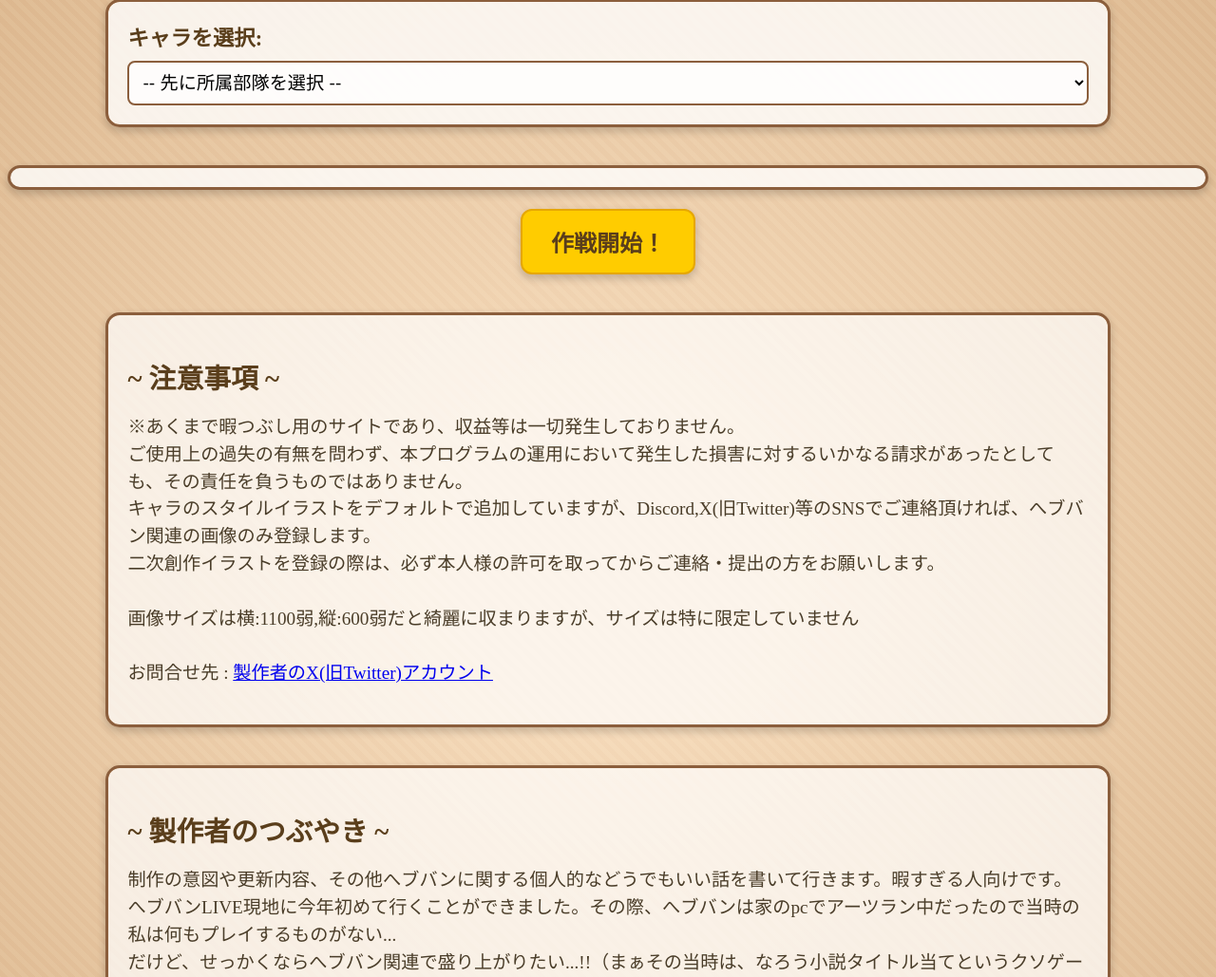
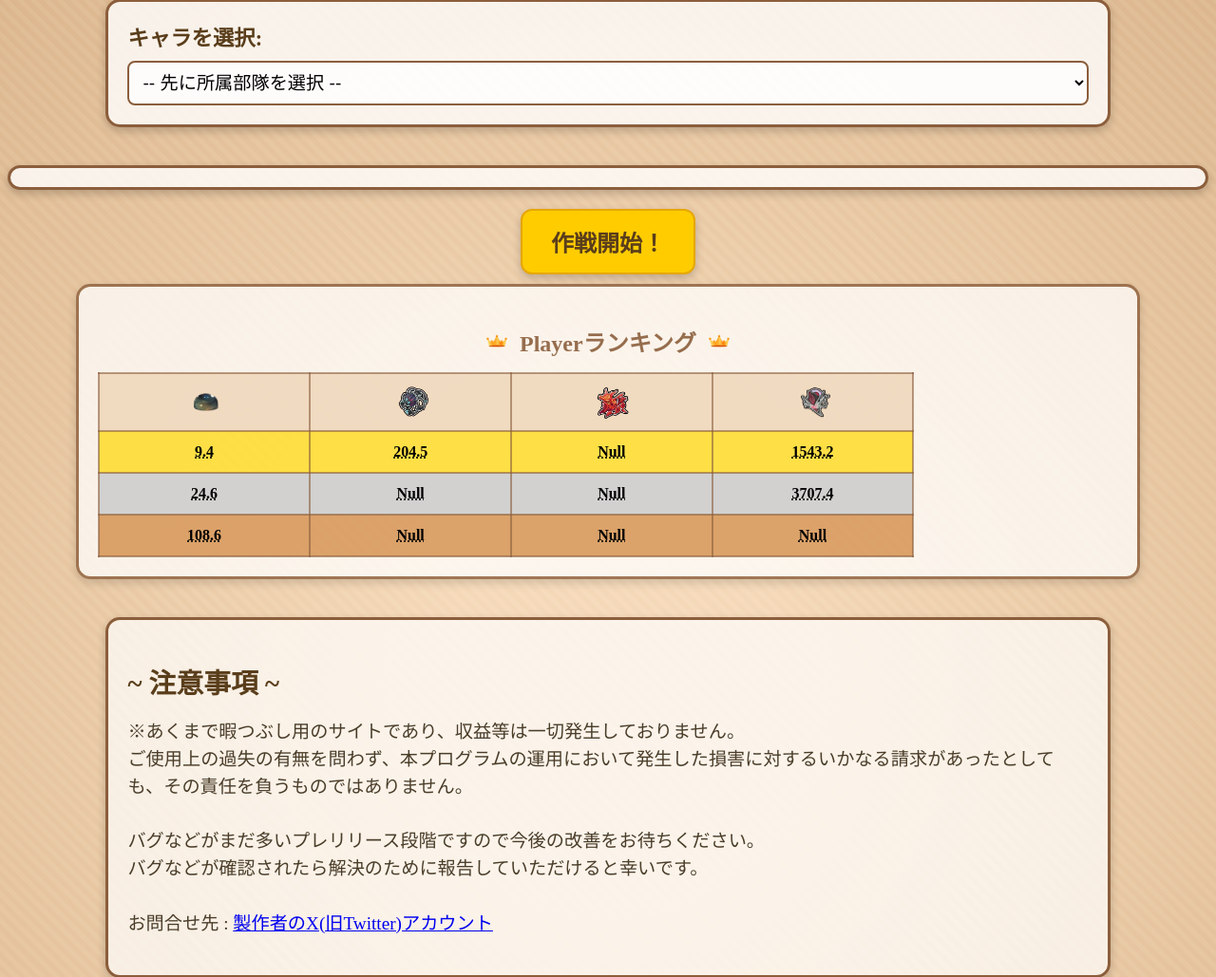
Before and after one commit to Megami1016/Jigsaw, a Flask app: page / in a window 1280 px wide. Shown: the part 918-1947 px from the top of the page at 95% size. Run offline with Flask 3, Linux system fonts and the light colour scheme.

Commit message:
Playerランキング実装と更新

```diff
--- a/static/css/Character_main.css
+++ b/static/css/Character_main.css
@@ -180,6 +180,148 @@ option:hover {
     transform: translateY(2px); /* クリック時に少し沈むエフェクト */
 }
 
+/* ---------------------------- */
+#ranking {
+    background-color: rgba(255, 255, 255, 0.75); /* 少しだけ不透明度を増やす */
+    border: 3px solid rgba(139, 94, 60, 0.8); /* ブラウンの透明感 */
+    border-radius: 15px;
+    padding: 20px;
+    margin: 10px auto;
+    width: 85%;
+    max-width: 1200px; /* 横幅が大きくなりすぎないように */
+    box-shadow: 0 4px 10px rgba(0, 0, 0, 0.15); /* 影を少し薄く */
+    background-clip: padding-box;
+    text-align: center;
+    overflow-x: auto; /* 横スクロール対応 */
+}
+
+#ranking h2 {
+    color: rgba(139, 94, 60, 0.9);
+    font-size: 24px;
+    margin-bottom: 15px;
+    display: flex;
+    align-items: center;
+    justify-content: center;
+    gap: 10px; /* アイコンとの間隔を確保 */
+}
+
+#ranking h2 img {
+    width: 24px; /* アイコンの大きさ調整 */
+    height: 24px;
+    vertical-align: middle;
+}
+
+#ranking-table {
+    width: 80%;
+    border-collapse: collapse;
+    border-spacing: 0;
+}
+
+#ranking-table th, #ranking-table td {
+    border: 2px solid rgba(139, 94, 60, 0.6); /* 枠線も透明感 */
+    padding: 12px 8px;
+    text-align: center;
+    min-width: 60px; /* 最小幅を確保 */
+}
+
+#ranking-table th {
+    background-color: rgba(238, 213, 183, 0.8); /* ベージュを少し透明に */
+    font-size: 18px;
+}
+
+#ranking-table tr:nth-child(1) td {
+    background-color: rgba(255, 215, 0, 0.7); /* ゴールドの透明感 */
+    font-weight: bold;
+}
+
+#ranking-table tr:nth-child(2) td {
+    background-color: rgba(192, 192, 192, 0.7); /* シルバーの透明感 */
+    font-weight: bold;
+}
+
+#ranking-table tr:nth-child(3) td {
+    background-color: rgba(205, 127, 50, 0.7); /* ブロンズの透明感 */
+    font-weight: bold;
+}
+
+#ranking-table tr:nth-child(even) {
+    background-color: rgba(255, 255, 255, 0.5); /* 偶数行の透明感 */
+}
+
+#ranking-table th[colspan="2"] {
+    background-color: rgba(210, 180, 140, 0.7); /* タン色を半透明 */
+    font-size: 18px;
+    padding: 10px;
+}
+
+/* タイムのホバー表示 */
+.time {
+    cursor: pointer;
+    text-decoration: underline dotted;
+    font-weight: bold;
+    position: relative;
+    display: inline-block;
+}
+
+/* タップ時に表示するポップアップ */
+.time::after {
+    content: attr(data-name);
+    position: absolute;
+    bottom: 100%;
+    left: 50%;
+    transform: translateX(-50%);
+    background-color: rgba(0, 0, 0, 0.8);
+    color: #fff;
+    padding: 5px 10px;
+    border-radius: 5px;
+    font-size: 14px;
+    white-space: nowrap;
+    opacity: 0;
+    visibility: hidden;
+    transition: opacity 0.2s ease-in-out;
+}
+
+/* タップ時に表示 */
+.time.active::after {
+    opacity: 1;
+    visibility: visible;
+}
+
+
+.crown-icon {
+    width: 30px;  /* サイズを適宜調整 */
+    height: auto;
+    vertical-align: middle; /* 文字と高さを揃える */
+    margin : 0 2px 0 2px; /* 文字との間隔を空ける */
+}
+
+.easy-icon{
+    width: 60px;
+    height: auto;
+    vertical-align: middle;
+    margin-left: 4px;
+}
+
+.normal-icon{
+    width: 35px;
+    height: auto;
+    vertical-align: middle;
+    margin-left: 4px
+}
+
+.hard-icon{
+    width: 35px;
+    height: auto;
+    vertical-align: middle;
+    margin-left: 4px
+}
+
+.veryHard-icon{
+    width: 35px;
+    height: auto;
+    vertical-align: middle;
+    margin-left: 4px
+}
 
 /* スマホ（iPhone 13-16, Android 390px～414px） */
 @media screen and (max-width: 460px) {
--- a/static/js/Character.js
+++ b/static/js/Character.js
@@ -210,3 +210,26 @@ document.getElementById("Character").addEventListener("change", function() {
             }
         });
 });
+
+document.querySelectorAll(".time").forEach(el => {
+    el.addEventListener("click", function() {
+        // すべての `.time` から `active` を削除
+        document.querySelectorAll(".time").forEach(item => {
+            if (item !== this) {
+                item.classList.remove("active");
+            }
+        });
+
+        // クリックされた要素の `active` を切り替え
+        this.classList.toggle("active");
+    });
+});
+
+// スマホでの誤動作防止（画面外をタップすると閉じる）
+document.addEventListener("click", function(event) {
+    if (!event.target.classList.contains("time")) {
+        document.querySelectorAll(".time").forEach(item => {
+            item.classList.remove("active");
+        });
+    }
+});
--- a/templates/PictureSelect.html
+++ b/templates/PictureSelect.html
@@ -66,15 +66,55 @@
     <div>
         <button id="start">作戦開始！</button>
     </div>
+    <div id="ranking">
+        <h2>
+            <img class="crown-icon" src="/static/image/ジグソーパズル以外/王冠.webp">
+            Playerランキング
+            <img class="crown-icon" src="/static/image/ジグソーパズル以外/王冠.webp">
+        </h2>
+        <table id="ranking-table">
+            <thead>
+                <tr>
+                    <!-- <th rowspan="1">順位</th> -->
+                    <th colspan="1"> <img class="easy-icon" src="/static/image/ジグソーパズル以外/easy.webp"></th>
+                    <th colspan="1"><img class="normal-icon" src="/static/image/ジグソーパズル以外/normal.webp"></th>
+                    <th colspan="1"><img class="hard-icon" src="/static/image/ジグソーパズル以外/hard.webp"></th>
+                    <th colspan="1"><img class="veryHard-icon" src="/static/image/ジグソーパズル以外/veryHard.webp"></th>
+                </tr>
+            </thead>
+            <tbody>
+                <tr>
+                    <!-- <td>1</td> -->
+                    <td><span class="time" title="親子丼">9.4</span></td>
+                    <td><span class="time" title="そのーる">204.5</span></td>
+                    <td><span class="time" title="None">Null</span></td>
+                    <td><span class="time" title="親子丼">1543.2</span></td>
+                </tr>
+                <tr>
+                    <!-- <td>2</td> -->
+                    <td><span class="time" title="めが">24.6</span></td>
+                    <td><span class="time" title="None">Null</span></td>
+                    <td><span class="time" title="None">Null</span></td>
+                    <td><span class="time" title="めが">3707.4</span></td>
+                </tr>
+                <tr>
+                    <!-- <td>3</td> -->
+                    <td><span class="time" title="うぱ">108.6</span></td>
+                    <td><span class="time" title="None">Null</span></td>
+                    <td><span class="time" title="None">Null</span></td>
+                    <td><span class="time" title="None">Null</span></td>
+                </tr>
+            </tbody>
+        </table>
+    </div>
     <div id="notice">
         <h2>~ 注意事項 ~</h2>
         <p>
             ※あくまで暇つぶし用のサイトであり、収益等は一切発生しておりません。<br>
             ご使用上の過失の有無を問わず、本プログラムの運用において発生した損害に対するいかなる請求があったとしても、その責任を負うものではありません。<br>
-            キャラのスタイルイラストをデフォルトで追加していますが、Discord,X(旧Twitter)等のSNSでご連絡頂ければ、へブバン関連の画像のみ登録します。<br>
-            二次創作イラストを登録の際は、必ず本人様の許可を取ってからご連絡・提出の方をお願いします。<br><br>
-            画像サイズは横:1100弱,縦:600弱だと綺麗に収まりますが、サイズは特に限定していません<br>
             <br>
+            バグなどがまだ多いプレリリース段階ですので今後の改善をお待ちください。<br>
+            バグなどが確認されたら解決のために報告していただけると幸いです。<br><br>
             お問合せ先 : <a href="https://twitter.com/megami1016" target="_blank" rel="noopener noreferrer">製作者のX(旧Twitter)アカウント</a>
         </p>
     </div>
```
Also changed, not shown: static/image/ジグソーパズル以外/easy.webp (added), static/image/ジグソーパズル以外/hard.webp (added), static/image/ジグソーパズル以外/normal.webp (added), static/image/ジグソーパズル以外/veryHard.webp (added), static/image/ジグソーパズル以外/王冠.webp (added).
